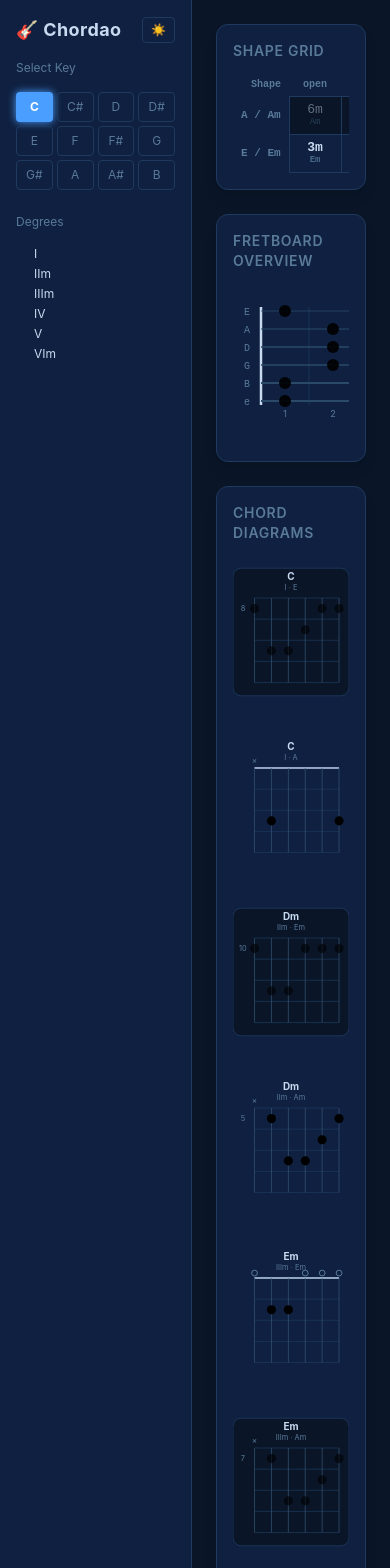
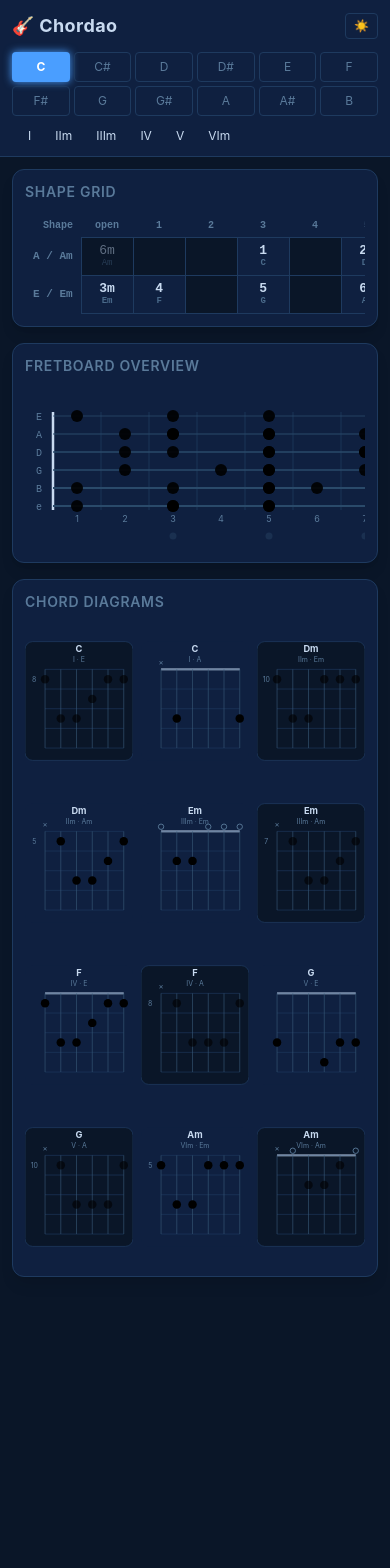
Before and after one commit to W-Mai/chordao, a React (Vite) app: page / in a window 390 px wide. Shown: the top 1568 px of the page. After the commit the page ends 1305 px from the top, so only its background shows below. Built offline with nearby package versions, Linux system fonts and the light colour scheme.

Commit message:
style: responsive layout for mobile (top bar + grid columns)

```diff
--- a/src/App.tsx
+++ b/src/App.tsx
@@ -22,10 +22,15 @@ function App() {
   const optimal = useMemo(() => findOptimalCombination(grouped), [grouped]);
   const optimalSet = useMemo(() => new Set(optimal.map(v => `${v.name}-${v.shapeOrigin}`)), [optimal]);
 
+  const sectionCard = `mb-4 md:mb-6 rounded-xl border border-bp-line bg-bp-surface p-3 md:p-4 shadow-lg transition-all duration-300
+    [body.light_&]:bg-lt-surface [body.light_&]:border-lt-line [body.light_&]:shadow-md`;
+  const sectionTitle = `text-sm font-semibold text-bp-muted mb-3 tracking-wider uppercase [body.light_&]:text-lt-muted`;
+
   return (
-    <div className="flex min-h-screen">
-      {/* Sidebar */}
-      <aside className="w-48 shrink-0 border-r border-bp-line bg-bp-surface p-4 flex flex-col gap-4 transition-colors
+    <div className="flex flex-col md:flex-row min-h-screen">
+      {/* Sidebar: top bar on mobile, left sidebar on desktop */}
+      <aside className="w-full md:w-48 shrink-0 border-b md:border-b-0 md:border-r border-bp-line bg-bp-surface p-3 md:p-4
+                        flex flex-col gap-3 md:gap-4 transition-colors
                         [body.light_&]:bg-lt-surface [body.light_&]:border-lt-line">
         <div className="flex items-center justify-between">
           <h1 className="text-lg font-bold tracking-wide">🎸 Chordao</h1>
@@ -38,8 +43,7 @@ function App() {
           </button>
         </div>
 
-        <p className="text-xs text-bp-muted [body.light_&]:text-lt-muted">Select Key</p>
-        <div className="grid grid-cols-4 gap-1">
+        <div className="grid grid-cols-6 md:grid-cols-4 gap-1">
           {NOTES.map(note => (
             <button
               key={note}
@@ -55,49 +59,36 @@ function App() {
           ))}
         </div>
 
-        {/* Degree legend */}
-        <p className="text-xs text-bp-muted mt-2 [body.light_&]:text-lt-muted">Degrees</p>
-        <div className="flex flex-col gap-1">
+        {/* Degree legend: horizontal on mobile, vertical on desktop */}
+        <div className="flex md:flex-col gap-2 md:gap-1 flex-wrap">
           {DEGREE_LABELS.slice(1).map((label, i) => (
-            <div key={label} className="flex items-center gap-2 text-xs">
-              <span className="w-2.5 h-2.5 rounded-full" style={{ background: `var(--color-deg-${i + 1})` }} />
+            <div key={label} className="flex items-center gap-1.5 text-xs">
+              <span className="w-2.5 h-2.5 rounded-full shrink-0" style={{ background: `var(--color-deg-${i + 1})` }} />
               <span className="text-bp-text [body.light_&]:text-lt-text">{label}</span>
             </div>
           ))}
         </div>
 
-        <div className="mt-auto text-[10px] text-bp-muted [body.light_&]:text-lt-muted">
+        <div className="hidden md:block mt-auto text-[10px] text-bp-muted [body.light_&]:text-lt-muted">
           E/Em/A/Am shape derivation
         </div>
       </aside>
 
       {/* Main content */}
-      <main className="flex-1 p-6 overflow-auto">
-        {/* Shape Grid */}
-        <section className="mb-6 rounded-xl border border-bp-line bg-bp-surface p-4 shadow-lg transition-all duration-300
-                            [body.light_&]:bg-lt-surface [body.light_&]:border-lt-line [body.light_&]:shadow-md">
-          <h2 className="text-sm font-semibold text-bp-muted mb-3 tracking-wider uppercase [body.light_&]:text-lt-muted">
-            Shape Grid
-          </h2>
+      <main className="flex-1 p-3 md:p-6 overflow-auto">
+        <section className={sectionCard}>
+          <h2 className={sectionTitle}>Shape Grid</h2>
           <ShapeGrid voicings={voicings} optimal={optimal} light={light} />
         </section>
 
-        {/* Fretboard */}
-        <section className="mb-6 rounded-xl border border-bp-line bg-bp-surface p-4 shadow-lg transition-all duration-300
-                            [body.light_&]:bg-lt-surface [body.light_&]:border-lt-line [body.light_&]:shadow-md">
-          <h2 className="text-sm font-semibold text-bp-muted mb-3 tracking-wider uppercase [body.light_&]:text-lt-muted">
-            Fretboard Overview
-          </h2>
+        <section className={sectionCard}>
+          <h2 className={sectionTitle}>Fretboard Overview</h2>
           <Fretboard voicings={voicings} optimal={optimal} light={light} />
         </section>
 
-        {/* Chord Diagrams */}
-        <section className="rounded-xl border border-bp-line bg-bp-surface p-4 shadow-lg transition-all duration-300
-                            [body.light_&]:bg-lt-surface [body.light_&]:border-lt-line [body.light_&]:shadow-md">
-          <h2 className="text-sm font-semibold text-bp-muted mb-3 tracking-wider uppercase [body.light_&]:text-lt-muted">
-            Chord Diagrams
-          </h2>
-          <div className="flex flex-wrap gap-4">
+        <section className={sectionCard}>
+          <h2 className={sectionTitle}>Chord Diagrams</h2>
+          <div className="grid grid-cols-3 sm:grid-cols-4 md:flex md:flex-wrap gap-2 md:gap-4 justify-items-center">
             {[1, 2, 3, 4, 5, 6].map(degree => {
               const dv = grouped.get(degree) ?? [];
               return dv.map(v => (
--- a/src/ChordDiagram.tsx
+++ b/src/ChordDiagram.tsx
@@ -35,7 +35,7 @@ export function ChordDiagram({ voicing, highlighted = false, light = false, size
   const border = highlighted ? accent : line;
 
   return (
-    <svg width={w} height={h} viewBox={`0 0 ${w} ${h}`}>
+    <svg width={w} height={h} viewBox={`0 0 ${w} ${h}`} className="w-full max-w-[140px]">
       <rect x={0} y={0} width={w} height={h} rx={10} fill={bg} stroke={border} strokeWidth={highlighted ? 2 : 1} />
 
       <text x={w / 2} y={14} textAnchor="middle" fontSize={12} fontWeight="bold" fill={txt}>
```
